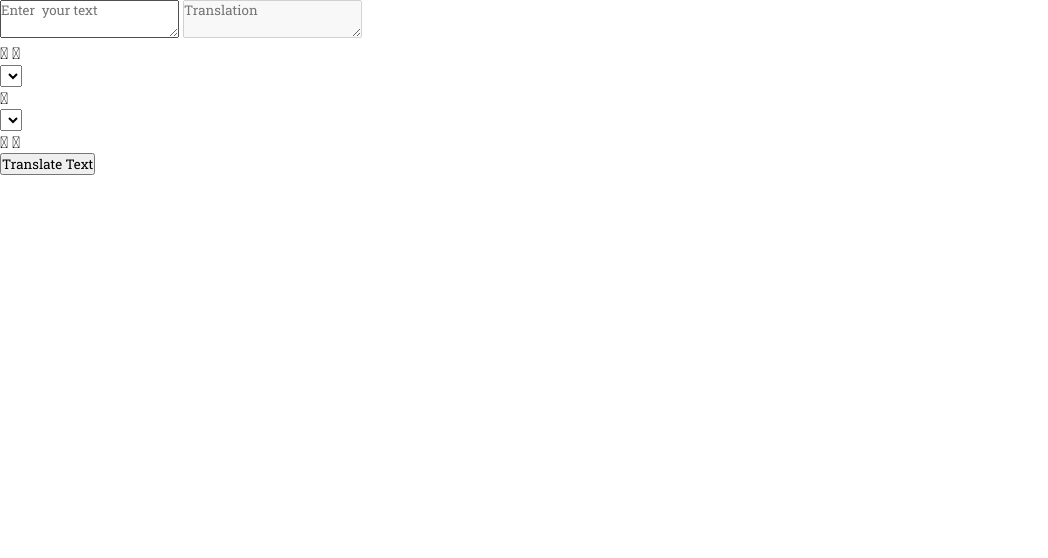
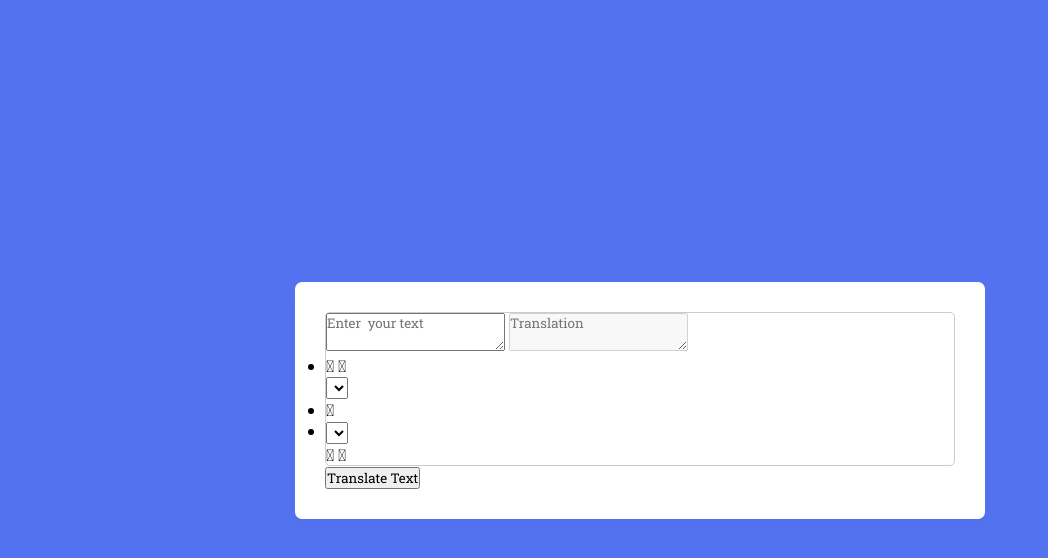
Before and after one commit to ellefamkar/language-translator, a plain HTML site: page index.html in a window 1280 px wide. Shown: the whole page, without its empty margins (0-1048 px from the left). Drawn offline with nearby package versions, Linux system fonts and the light colour scheme; files that its build step writes are made by us from their sources; files whose address does not match are found by name.

Commit message:
fix : modify styling path

```diff
--- a/index.html
+++ b/index.html
@@ -20,7 +20,7 @@
     <link rel="stylesheet" href="https://cdnjs.cloudflare.com/ajax/libs/font-awesome/5.15.3/css/all.min.css" />
 
     <!--  styles -->
-    <link rel="stylesheet" href="/src/styles/main/main.css">
+    <link rel="stylesheet" href="/src/styles/main.css">
 
     <title>Language Translator | Elle Famkar</title>
 </head>
--- a/src/styles/main.scss
+++ b/src/styles/main.scss
@@ -91,3 +91,152 @@
   box-sizing: border-box;
   font-family: "RobotoSlab", sans-serif;
 }
+
+body{
+  display: flex;
+  align-items: center;
+  justify-content: center;
+  padding: 0 10px;
+  min-height: 100vh;
+  background: #5372F0;
+}
+.o-container{
+  max-width: 690px;
+  width: 100%;
+  padding: 30px;
+  background: #fff;
+  border-radius: 7px;
+  box-shadow: 0 10px 20px rgba(0,0,0,0.01);
+}
+.o-wrapper{
+  border-radius: 5px;
+  border: 1px solid #ccc;
+}
+
+// .o-wrapper .text-input{
+//   display: flex;
+//   border-bottom: 1px solid #ccc;
+// }
+// .text-input .to-text{
+//   border-radius: 0px;
+//   border-left: 1px solid #ccc;
+// }
+// .text-input textarea{
+//   height: 250px;
+//   width: 100%;
+//   border: none;
+//   outline: none;
+//   resize: none;
+//   background: none;
+//   font-size: 18px;
+//   padding: 10px 15px;
+//   border-radius: 5px;
+// }
+// .text-input textarea::placeholder{
+//   color: #b7b6b6;
+// }
+// .controls, li, .icons, .icons i{
+//   display: flex;
+//   align-items: center;
+//   justify-content: space-between;
+// }
+// .controls{
+//   list-style: none;
+//   padding: 12px 15px;
+// }
+// .controls .row .icons{
+//   width: 38%;
+// }
+// .controls .row .icons i{
+//   width: 50px;
+//   color: #adadad;
+//   font-size: 14px;
+//   cursor: pointer;
+//   transition: transform 0.2s ease;
+//   justify-content: center;
+// }
+// .controls .row.from .icons{
+//   padding-right: 15px;
+//   border-right: 1px solid #ccc;
+// }
+// .controls .row.to .icons{
+//   padding-left: 15px;
+//   border-left: 1px solid #ccc;
+// }
+// .controls .row select{
+//   color: #333;
+//   border: none;
+//   outline: none;
+//   font-size: 18px;
+//   background: none;
+//   padding-left: 5px;
+// }
+// .text-input textarea::-webkit-scrollbar{
+//   width: 4px;
+// }
+// .controls .row select::-webkit-scrollbar{
+//   width: 8px;
+// }
+// .text-input textarea::-webkit-scrollbar-track,
+// .controls .row select::-webkit-scrollbar-track{
+//   background: #fff;
+// }
+// .text-input textarea::-webkit-scrollbar-thumb{
+//   background: #ddd;
+//   border-radius: 8px;
+// }
+// .controls .row select::-webkit-scrollbar-thumb{
+//   background: #999;
+//   border-radius: 8px;
+//   border-right: 2px solid #ffffff;
+// }
+// .controls .exchange{
+//   color: #adadad;
+//   cursor: pointer;
+//   font-size: 16px;
+//   transition: transform 0.2s ease;
+// }
+// .controls i:active{
+//   transform: scale(0.9);
+// }
+// .o-container button{
+//   width: 100%;
+//   padding: 14px;
+//   outline: none;
+//   border: none;
+//   color: #fff;
+//   cursor: pointer;
+//   margin-top: 20px;
+//   font-size: 17px;
+//   border-radius: 5px;
+//   background: #5372F0;
+// }
+
+// @media (max-width: 660px){
+//   .o-container{
+//     padding: 20px;
+//   }
+//   .o-wrapper .text-input{
+//     flex-direction: column;
+//   }
+//   .text-input .to-text{
+//     border-left: 0px;
+//     border-top: 1px solid #ccc;
+//   }
+//   .text-input textarea{
+//     height: 200px;
+//   }
+//   .controls .row .icons{
+//     display: none;
+//   }
+//   .o-container button{
+//     padding: 13px;
+//     font-size: 16px;
+//   }
+//   .controls .row select{
+//     font-size: 16px;
+//   }
+//   .controls .exchange{
+//     font-size: 14px;
+//   }
+// }
```
Also changed, not shown: src/styles/main.css, src/styles/main.min.css.
